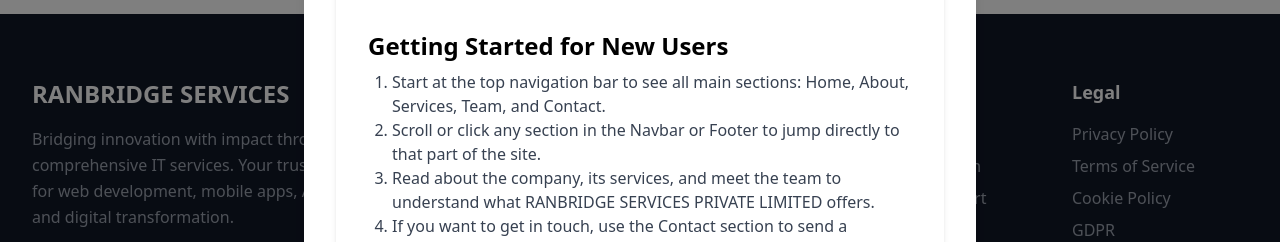
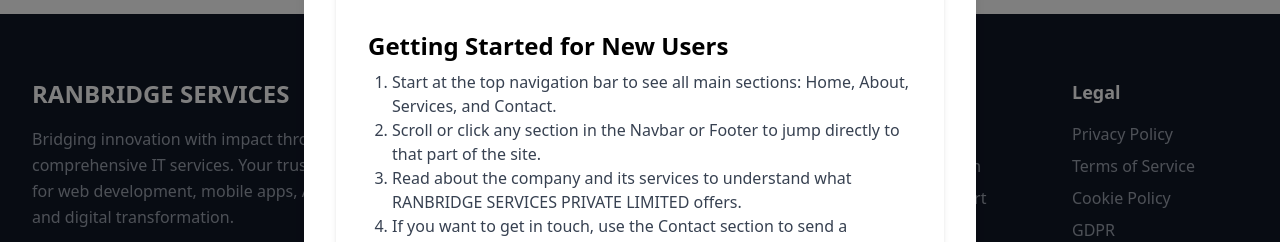
Before and after one commit to Rgopi143/RANBRIDGE-SERVICES-PRIVATE-LIMITED, a React (Vite) app: page / in a window 1280 px wide. Both pictures are taken after a click on the button "Documentation". Shown: the part 3506-3748 px from the top of the page. Built offline with nearby package versions, Linux system fonts and the light colour scheme.

Commit message:
Revise documentation for clarity and conciseness

```diff
--- a/src/components/Documentation.tsx
+++ b/src/components/Documentation.tsx
@@ -6,9 +6,9 @@
       <h1 className="text-4xl font-bold mb-6 text-blue-700">Website Documentation</h1>
       <h2 className="text-2xl font-semibold mt-8 mb-2">Getting Started for New Users</h2>
       <ol className="list-decimal ml-6 mb-6 text-gray-700">
-        <li>Start at the top navigation bar to see all main sections: Home, About, Services, Team, and Contact.</li>
+        <li>Start at the top navigation bar to see all main sections: Home, About, Services, and Contact.</li>
         <li>Scroll or click any section in the Navbar or Footer to jump directly to that part of the site.</li>
-        <li>Read about the company, its services, and meet the team to understand what RANBRIDGE SERVICES PRIVATE LIMITED offers.</li>
+        <li>Read about the company and its services to understand what RANBRIDGE SERVICES PRIVATE LIMITED offers.</li>
         <li>If you want to get in touch, use the Contact section to send a message, call, or email the company directly.</li>
         <li>For support, click “Contact Support” in the footer to chat via WhatsApp.</li>
         <li>Review the Privacy Policy, Terms of Service, Cookie Policy, and GDPR by clicking their links in the footer—these open in easy-to-read popups.</li>
@@ -20,16 +20,16 @@
 
       <h2 className="text-2xl font-semibold mt-8 mb-2">1. Overview</h2>
       <p className="mb-4 text-gray-700">
-        The website is a modern, responsive portfolio and company site built with React and Tailwind CSS. It showcases company information, services, team members, and provides contact options. Legal and policy documents are accessible via modals.
+        The website is a modern, responsive portfolio and company site built with React and Tailwind CSS. It showcases company information and services, and provides contact options. Legal and policy documents are accessible via modals.
       </p>
 
       <h2 className="text-2xl font-semibold mt-8 mb-2">2. Main Sections & Components</h2>
       <ul className="list-disc ml-6 mb-4 text-gray-700">
-        <li><strong>Navbar:</strong> Sticky navigation bar with smooth scrolling to sections (Home, About, Services, Team, Contact).</li>
+        <li><strong>Navbar:</strong> Sticky navigation bar with smooth scrolling to sections (Home, About, Services, Contact).</li>
         <li><strong>Hero:</strong> Landing section with company tagline and call-to-action.</li>
         <li><strong>About:</strong> Company introduction, mission, and key statistics.</li>
         <li><strong>Services:</strong> Grid of core services (Web Development, Mobile Apps, AI, Cloud, E-commerce, CRM/ERP).</li>
-        <li><strong>Team:</strong> Profiles of key team members with social links (LinkedIn, GitHub, Instagram).</li>
+
         <li><strong>Contact:</strong> Contact form (opens mail client with form details), company emails, phone, and address.</li>
         <li><strong>Footer:</strong> Quick links to all sections, services, support, and legal documents. Social media icons included.</li>
         <li><strong>Legal Modals:</strong> Privacy Policy, Terms of Service, and Cookie Policy are shown in scrollable modals when clicked in the footer.</li>
@@ -55,7 +55,7 @@
 
       <h2 className="text-2xl font-semibold mt-8 mb-2">5. Customization</h2>
       <ul className="list-disc ml-6 mb-4 text-gray-700">
-        <li>Update company info, services, and team in their respective components.</li>
+        <li>Update company info and services in their respective components.</li>
         <li>To add new sections, create a new component and add it to <code>App.tsx</code> and the Navbar/Footer as needed.</li>
         <li>Legal documents can be edited in their respective files in <code>src/components/</code>.</li>
       </ul>
```
